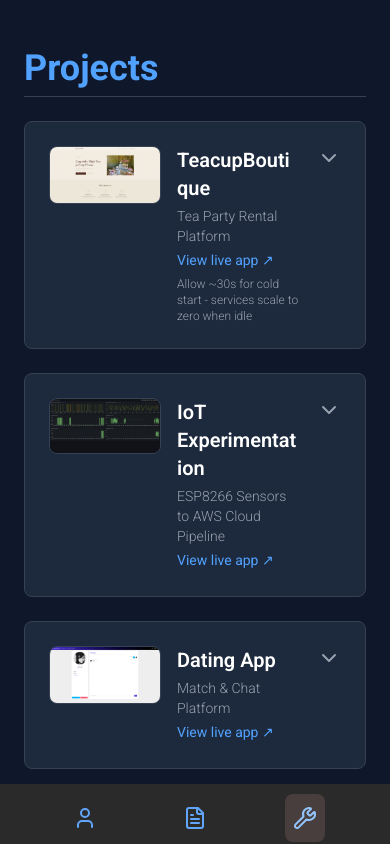
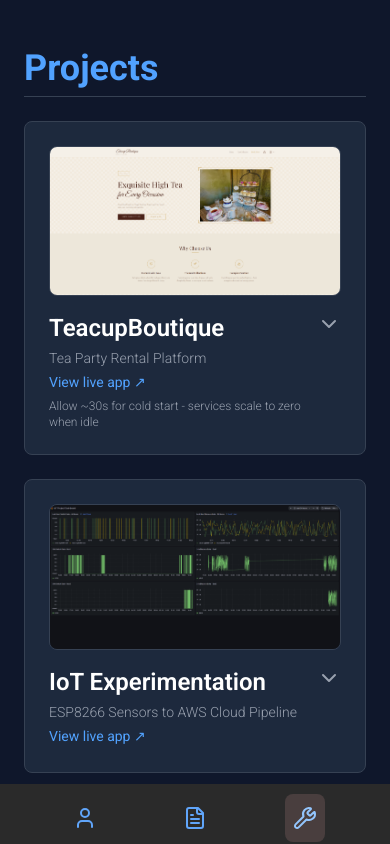
Before and after one commit to lbirchenough/luke-website, a Next.js app: page /projects in a window 390 px wide. Built offline with nearby package versions, Linux system fonts and the light colour scheme.

Commit message:
more fix to mobile layout, improved image positioning on card to avoid title wrapping.

```diff
--- a/components/ProjectCard/ProjectCard.js
+++ b/components/ProjectCard/ProjectCard.js
@@ -25,19 +25,20 @@ export default function ProjectCard({
       onClick={() => onToggle(id)}
     >
       <div className="p-6">
-        <div className="flex items-start gap-4">
+        <div className="flex flex-col sm:flex-row items-stretch sm:items-start gap-4">
           <div className="flex-shrink-0">
             <Image
               src={thumbnail}
               alt={thumbnailAlt}
-              width={200}
-              height={120}
-              className="rounded-lg border border-gray-700 object-cover h-auto w-28 sm:w-[200px]"
+              width={600}
+              height={360}
+              sizes="(max-width: 639px) 100vw, 200px"
+              className="rounded-lg border border-gray-700 object-cover h-auto w-full sm:w-[200px]"
             />
           </div>
           <div className="flex-1 min-w-0 flex items-start justify-between">
             <div className="flex-1 min-w-0">
-              <h2 className="text-xl sm:text-2xl font-semibold text-white break-words">
+              <h2 className="text-2xl font-semibold text-white break-words">
                 {title}
               </h2>
               <p className="mt-1 text-sm text-gray-400">{subtitle}</p>
```
